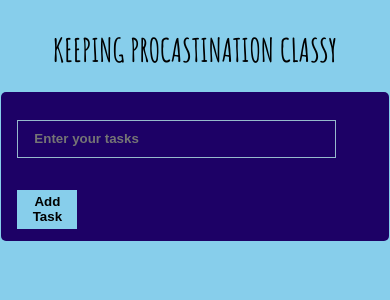
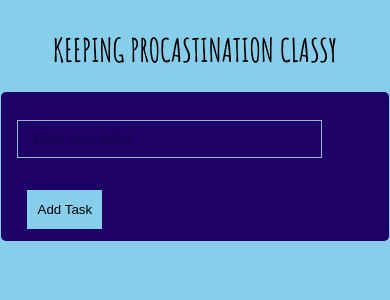
Before and after one commit to diyajojo/todo-app, a React (Create React App) app: page / in a window 390 px wide. Shown: the top 300 px of the page. Built offline with nearby package versions, Linux system fonts and the light colour scheme; a web font is replaced by a local one.

Commit message:
made resposiveness better

```diff
--- a/src/App.css
+++ b/src/App.css
@@ -1,9 +1,9 @@
 @import url("https://fonts.googleapis.com/css2?family=Beiruti:wght@200..900&display=swap");
 @import url("https://fonts.googleapis.com/css2?family=Amatic+SC:wght@400;700&display=swap");
 
-* {
+*
+{
   font-family: 'Beiruti', sans-serif;
-  font-weight: bold;
 }
 
 body
@@ -15,7 +15,7 @@ body
 {
   font-family: 'Amatic SC', sans-serif;
   font-size: xx-large;
-  font-weight: bolder;
+  font-weight: bold;
 }
 
 .tasklist
@@ -46,7 +46,7 @@ body
 .inputsection
 {
   height: 20px;
-  width: 200px;
+  width: calc(100% - 90px); /* Adjusted width to accommodate button */
   outline: none;
   background: none;
   border: 1px solid rgb(150, 186, 204);
@@ -54,9 +54,10 @@ body
   margin-top: 1rem;
   margin-bottom: 2rem;
   color: #e3dbdb;
+  display: inline-block; /* Ensures inline block display */
 }
 
-.todo-input::placeholder
+.inputsection::placeholder
 {
   color: #0808084d;
 }
@@ -99,8 +100,7 @@ body
   padding-left: 3px;
 }
 
-.todo
-{
+.todo {
   justify-content: space-between;
   align-items: center;
   background: #1d0166;
@@ -110,33 +110,34 @@ body
   margin-bottom: 1rem;
 }
 
-#form
-{
+#form {
   align-items: center;
   justify-content: center;
 }
 
-.taskcompleted
-{
+.taskcompleted {
   text-decoration: line-through;
   color: black;
 }
-.toggle-btn
-{
+
+.toggle-btn {
   background-color: black;
 }
 
 @media (max-width: 768px)
 {
   .todo-btn
-  {
-    width: 60px;
+   {
+    width: 75px;
+    margin-left: 10px;
   }
 
   .inputsection
   {
-    width: 80%;
+    width: calc(100% - 85px);
+    margin-right: 10px;
   }
+
   .trashicon
   {
     margin-right: 10px;
@@ -146,4 +147,10 @@ body
   {
     width: 95%;
   }
+
+  .task-list
+  {
+    flex-direction: column;
+    align-items: center;
+  }
 }
```
